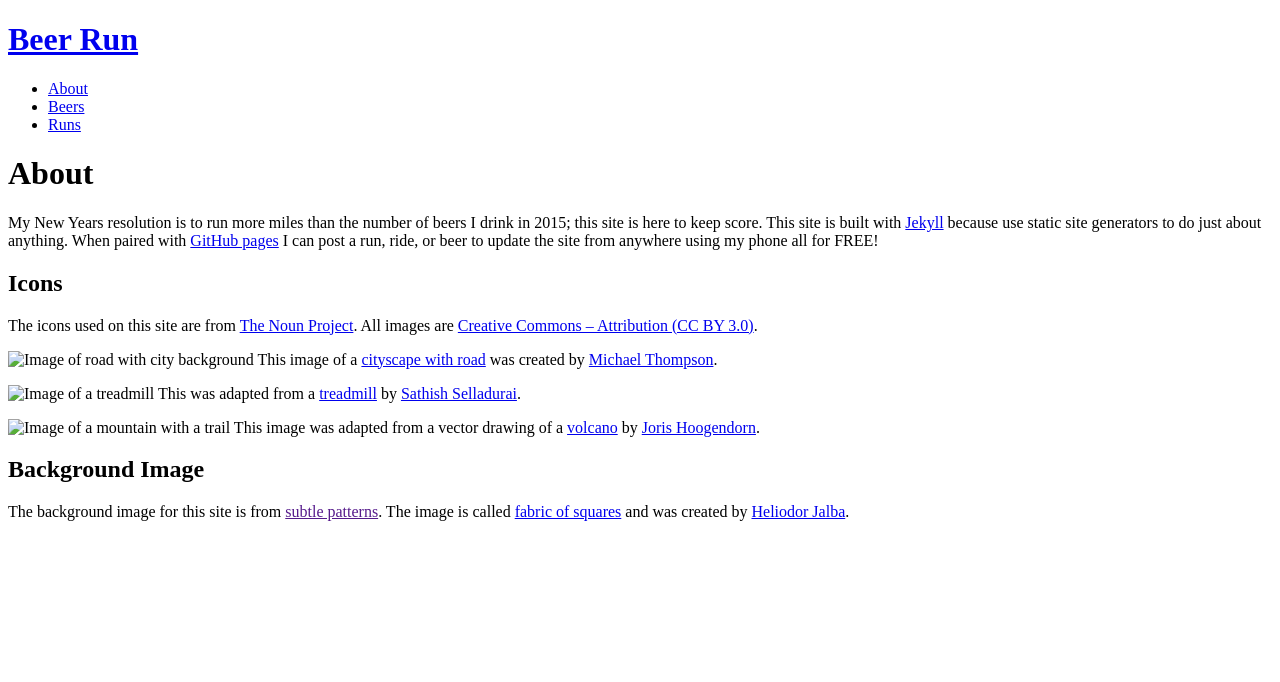
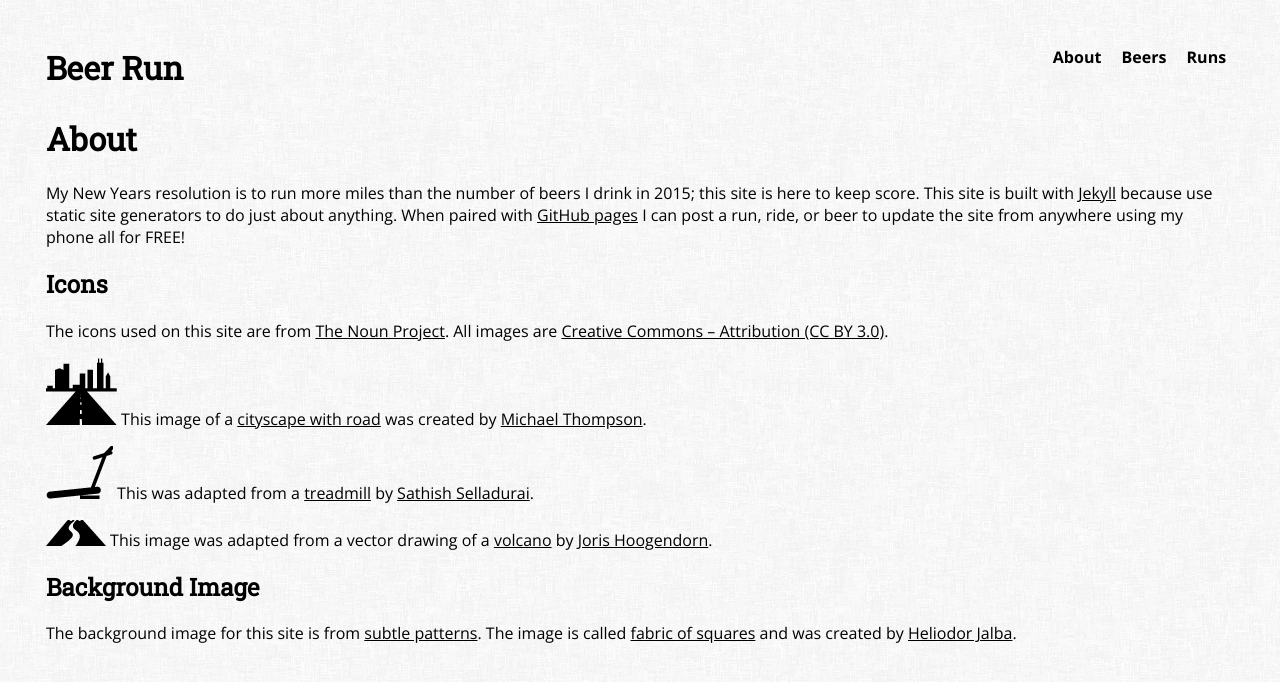
Before and after one commit to rhewitt22/beer-run, a Jekyll site: the page built from about.md, in a window 1280 px wide. Shown: the top 682 px of the page. Built offline with Jekyll 4.4.1, drawn with Linux system fonts in a browser that asks for light colours; nearby versions of some CDN libraries.

```diff
--- a/_config.yml
+++ b/_config.yml
@@ -5,7 +5,7 @@ description: > # this means to ignore newlines until "baseurl:"
   Write an awesome description for your new site here. You can edit this
   line in _config.yml. It will appear in your document head meta (for
   Google search results) and in your feed.xml site description.
-baseurl: "beer-run" # the subpath of your site, e.g. /blog/
+baseurl: "/beer-run" # the subpath of your site, e.g. /blog/
 url: "http://rhewitt22.github.io" # the base hostname & protocol for your site
 twitter_username: r0yhewitt
 github_username:  rhewitt22
--- a/_includes/head.html
+++ b/_includes/head.html
@@ -6,7 +6,7 @@
     <title>{% if page.title %}{{ page.title }}{% else %}{{ site.title }}{% endif %}</title>
     <meta name="description" content="{{ site.description }}">
 
-    <link rel="stylesheet" href="{{ "css/style.css" | prepend: site.baseurl }}">
+    <link rel="stylesheet" href="{{ "/css/style.css" | prepend: site.baseurl }}">
     <link rel="canonical" href="{{ page.url | replace:'index.html','' | prepend: site.baseurl | prepend: site.url }}">
-    <script src="{{ "js/modernizr-custom.min.js" | prepend: site.baseurl }}"></script>
+    <script src="{{ "/js/modernizr-custom.min.js" | prepend: site.baseurl }}"></script>
 </head>
```
